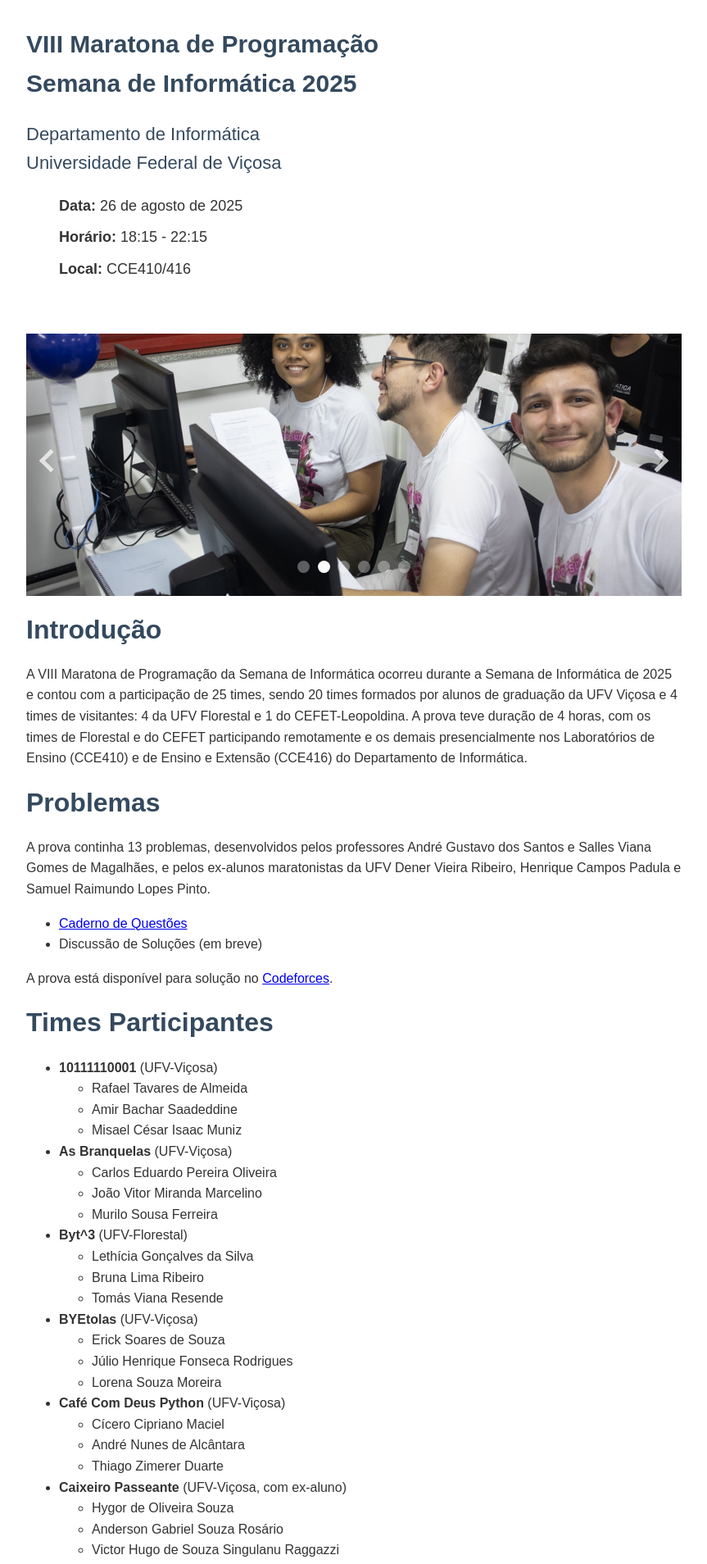
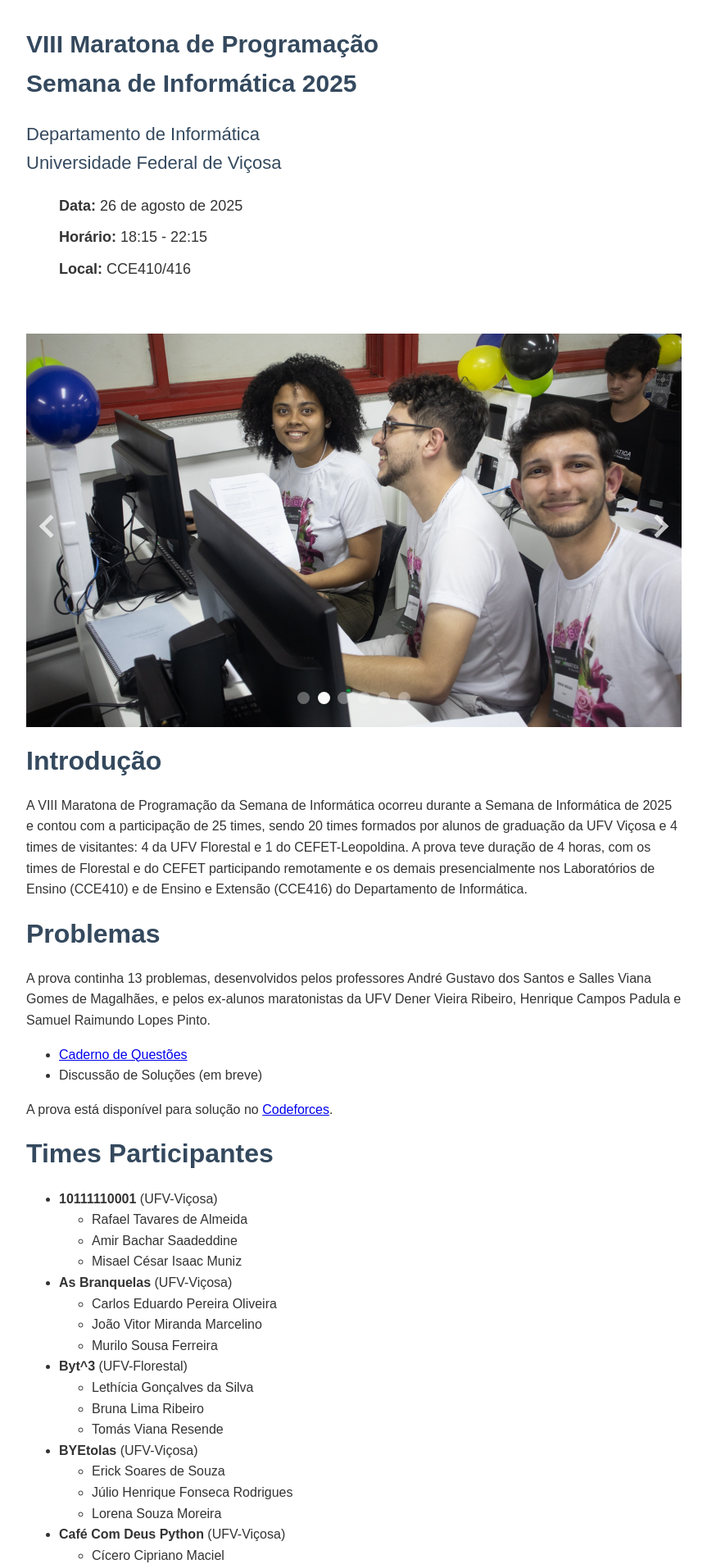
Before and after one commit to maratonaufv/maratona-si, a Jekyll site: the page built from history/maratona_si2026/index.md, in a window 1280 px wide. Shown: the top 1908 px of the page at 82% size, without its empty margins (208-1071 px from the left). Built offline with Jekyll 4.4.1, drawn with Linux system fonts in a browser that asks for light colours; some web fonts are replaced.

Commit message:
Update index.md

```diff
--- a/history/maratona_si2026/index.md
+++ b/history/maratona_si2026/index.md
@@ -29,7 +29,7 @@ carousels:
     - image: /assets/images/si2025/IMG_9893.jpg
 ---
 
-{% include carousel.html height="40" unit="%" duration="3" number="1" %}
+{% include carousel.html height="60" unit="%" duration="3" number="1" %}
 
 
 ## **Introdução**
```
